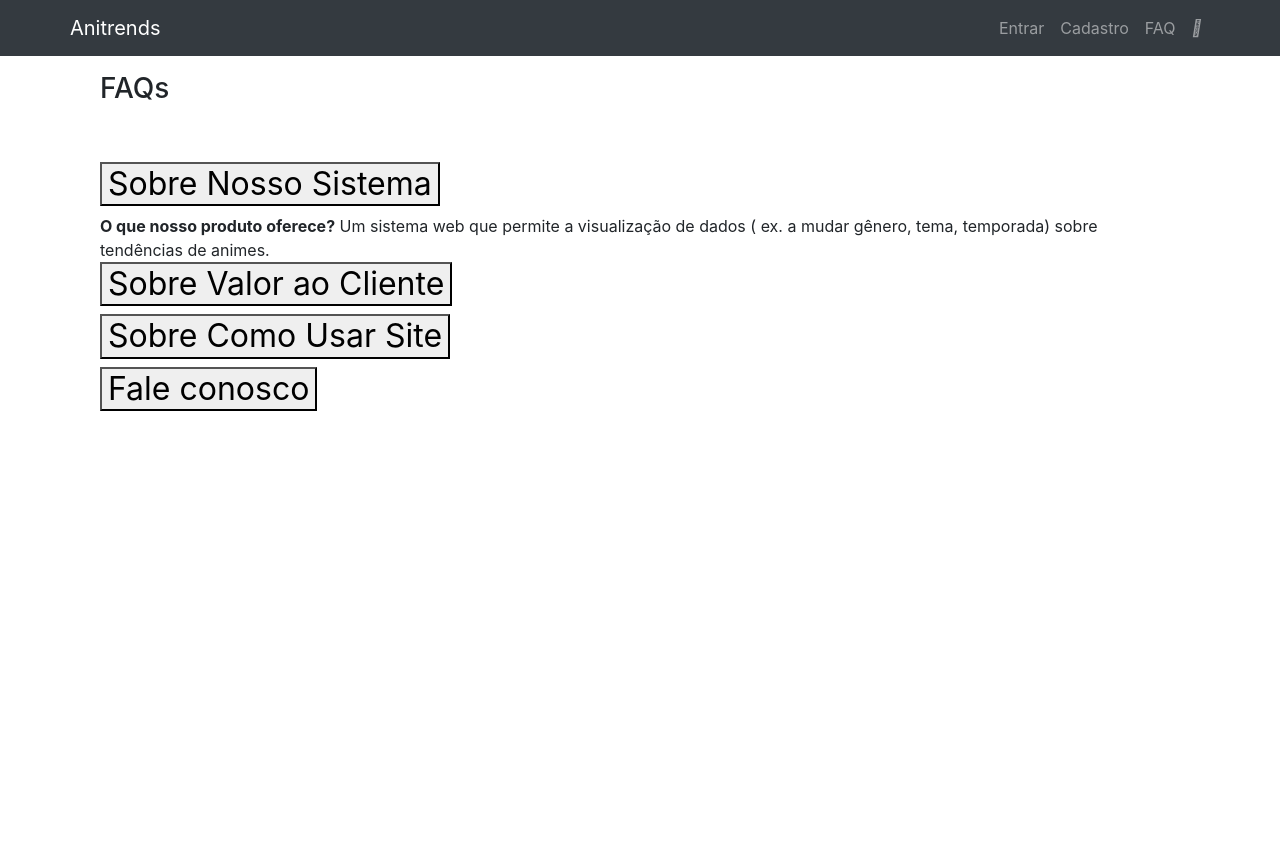
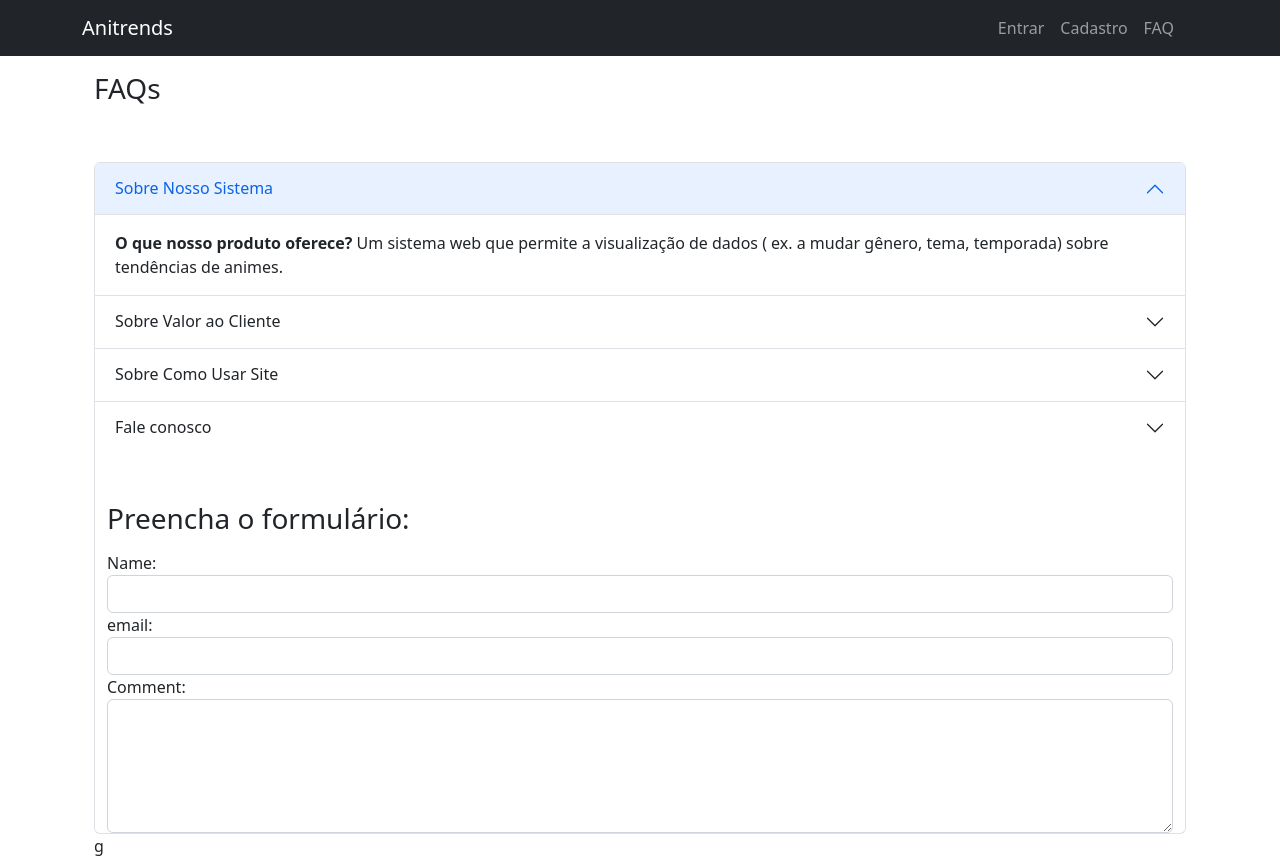
Before and after one commit to gustapinto/fatec_dsm_pi_terceiro_semestre, a Django app: template site/templates/faq.html in a window 1280 px wide. Before the commit the page ends 411 px from the top, so only its background shows below. Run offline with Django 3.2, Linux system fonts and the light colour scheme; the template is opened without the code that fills it, so the values that code supplies are empty; some libraries are stand-ins or nearby versions.

Commit message:
Formulario do Faq

```diff
--- a/site/templates/faq.html
+++ b/site/templates/faq.html
@@ -1,4 +1,4 @@
-{% extends 'default.html' %}
+{% extends 'base.html' %}
 
 {% block title %}Anitrends{% endblock %}
 
@@ -81,7 +81,29 @@
                 Preencha os campos, clique em enviar e responderemos em até 24h (exemplo).
               </div>
             </div>
-          </div>
-      </div>
+            <br><br>
+            <div class="container">
+                <h3>Preencha o formulário:</h3>
+                <p></p>
+                <form>
+                  <div class="form-group">
+                    <label for="usr">Name:</label>
+                    <input type="text" class="form-control" id="usr">
+                  </div>
+                  <div class="form-group">
+                    <label for="mail">email:</label>
+                    <input type="email" class="form-control" id="mail">
+                  </div>
+                  <div class="form-group">
+                    <label for="comment">Comment:</label>
+                    <textarea class="form-control" rows="5" id="comment"></textarea>
+                  </div>
+
+                </form>
+              </div>
+          </div>g
+
+
+
     </div>
 {% endblock %}
```
